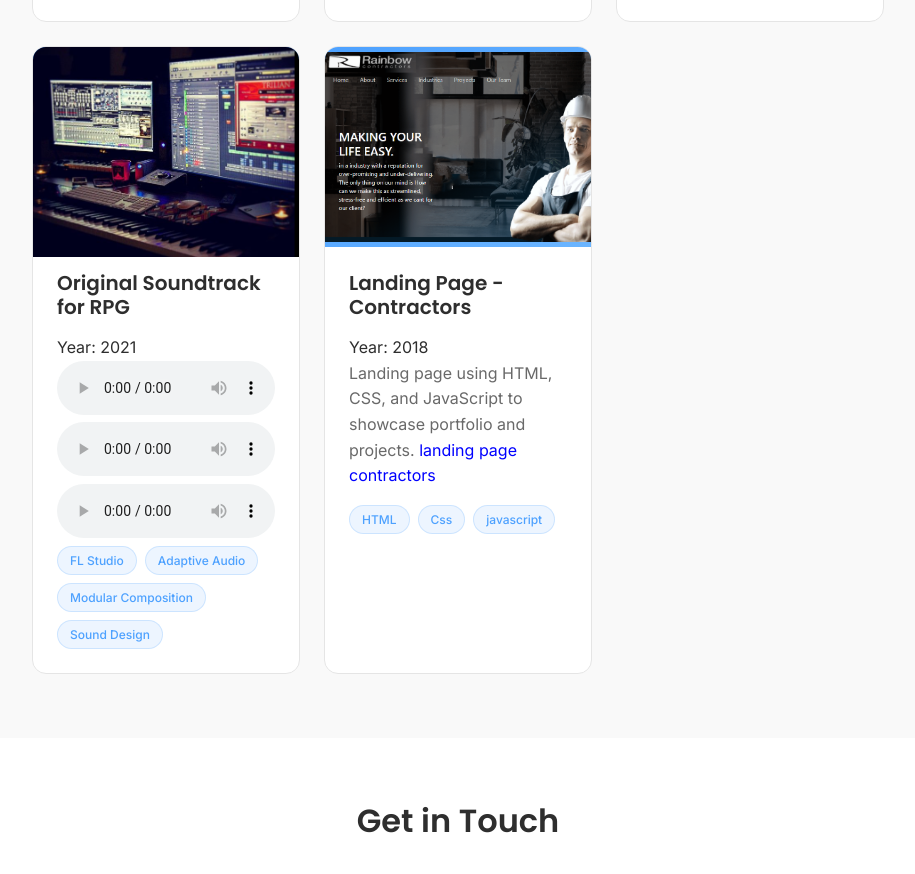
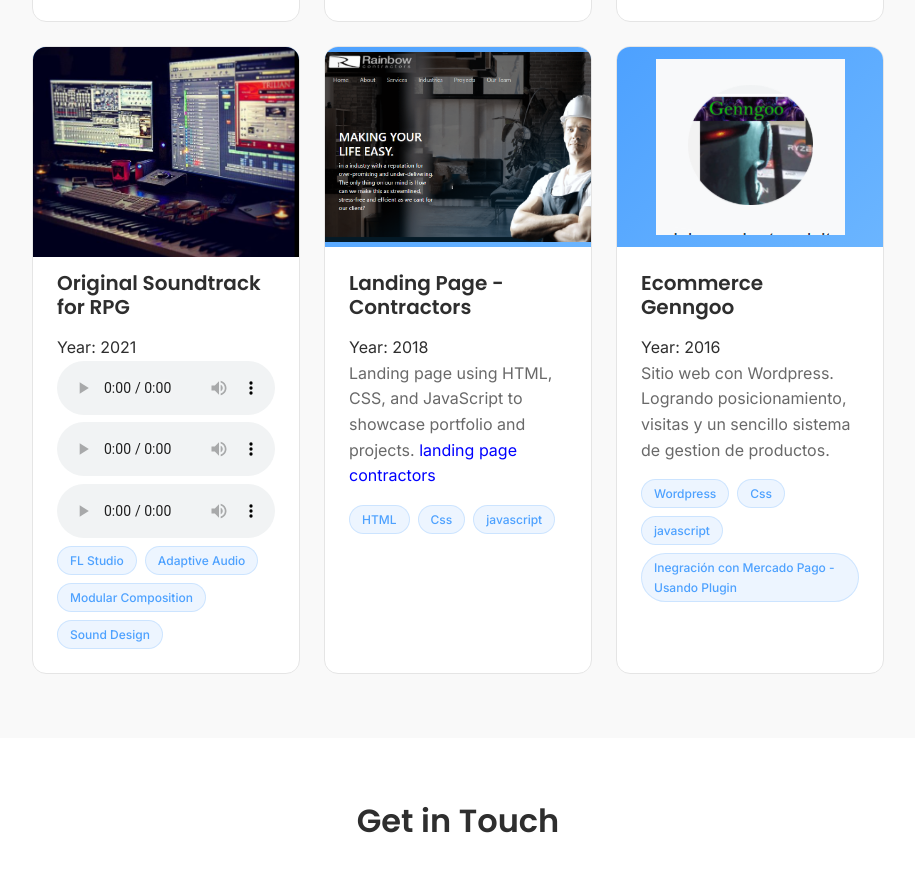
Before and after one commit to gg2033/landing-page-cv, a plain HTML site: page index.html in a window 1280 px wide. Shown: the part 3657-4531 px from the top of the page, without its empty margins (182-1097 px from the left). Drawn offline with Linux system fonts and the light colour scheme.

Commit message:
chore: add new project genngoo

```diff
--- a/index.html
+++ b/index.html
@@ -360,6 +360,27 @@
                     </div>
                 </div>
 
+                                     <div class="project-card">
+                    <div class="project-card__image">
+                        <img src="./assets/img/genngoo.png" alt="web landing page">
+                    </div>
+                    <div class="project-card__content">
+                        <h3 class="project-card__title">Ecommerce Genngoo</h3>
+                        <p>Year: 2016</p>
+                        <p class="project-card__description">
+                            Sitio web con Wordpress. Logrando posicionamiento, visitas y un sencillo sistema de gestion de productos.
+
+                        </p>
+                        <div class="project-card__tags">
+                            <span class="tag">Wordpress</span>
+                            <span class="tag">Css</span>
+                            <span class="tag">javascript</span>
+                            <span class="tag">Inegración con Mercado Pago - Usando Plugin</span>
+                        </div>
+                    </div>
+                </div>
+
+
 
             </div>
         </div>
```
Also changed, not shown: assets/img/genngoo.png (added).
